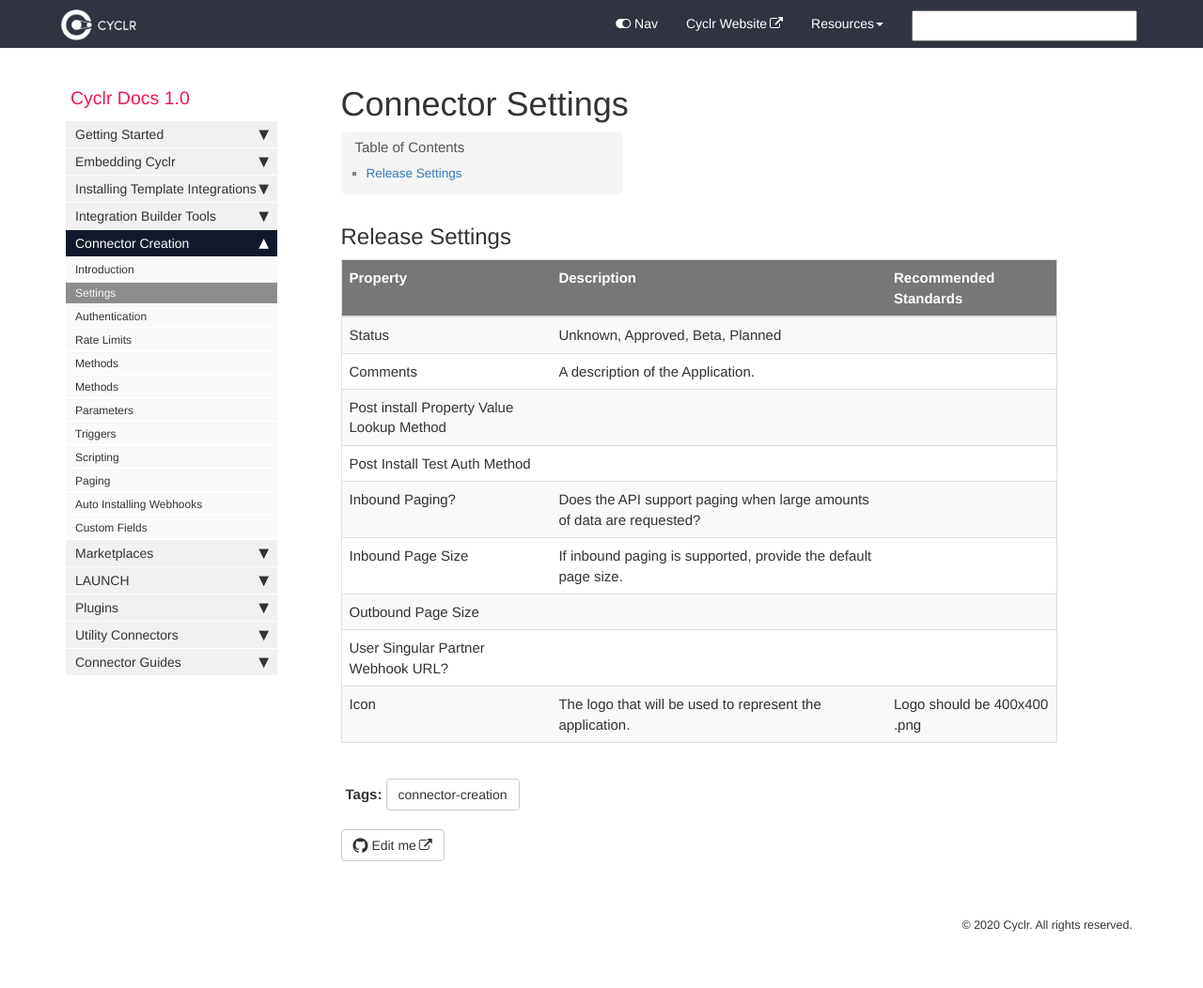
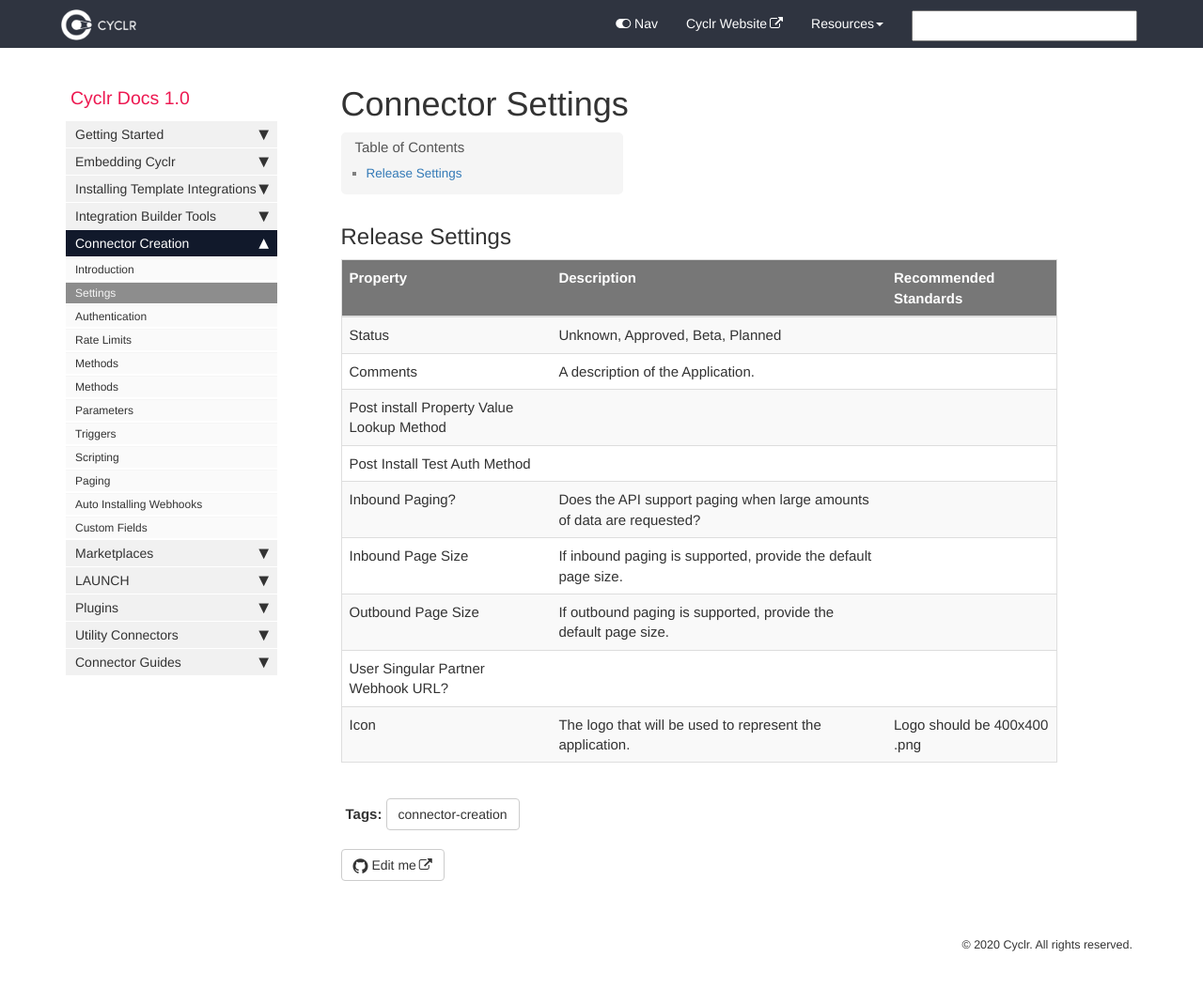
Before and after one commit to sneakysneak/docs, a Jekyll site: the page built from pages/custom-connectors/02-settings.md, in a window 1280 px wide and 1076 px high. Shown: the top 1052 px of the window at 94% size. Built offline with Jekyll 4.4.1, drawn with Linux system fonts in a browser that asks for light colours; nearby versions of some CDN libraries; comment, search, counter and statistics services are not loaded.

Commit message:
Update 02-settings.md

```diff
--- a/pages/custom-connectors/02-settings.md
+++ b/pages/custom-connectors/02-settings.md
@@ -15,6 +15,6 @@ tags: [connector-creation]
 | Post Install Test Auth Method | | |
 | Inbound Paging? | Does the API support paging when large amounts of data are requested? | |
 | Inbound Page Size | If inbound paging is supported, provide the default page size. | |
-| Outbound Page Size | | |
+| Outbound Page Size | If outbound paging is supported, provide the default page size. | |
 | User Singular Partner Webhook URL? | | |
 | Icon | The logo that will be used to represent the application.| Logo should be 400x400 .png |
```
